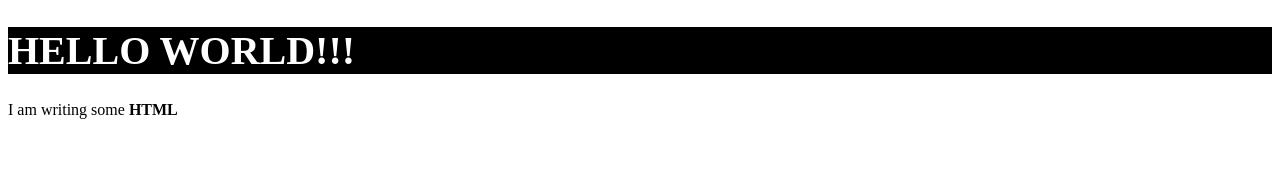
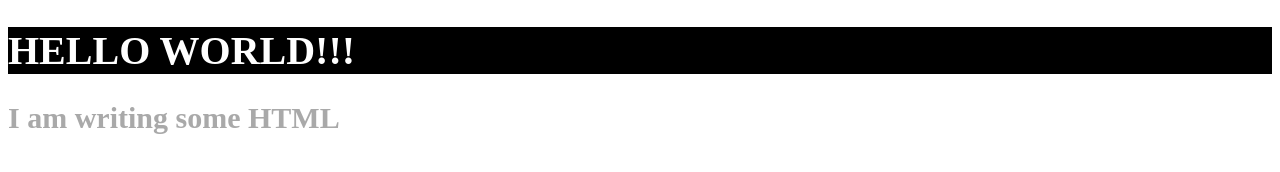
Before and after one commit to malloc0/malloc0.github.io, a plain HTML site: page index.html in a window 1280 px wide. Drawn offline with Linux system fonts and the light colour scheme.

Commit message:
Update index.html

```diff
--- a/index.html
+++ b/index.html
@@ -10,7 +10,8 @@
 <body>
 
 <h1>HELLO WORLD!!!</h1>
-I am writing some <b>HTML</b>
+
+<h2>I am writing some HTML</h2>
 
 </body>
 
```
